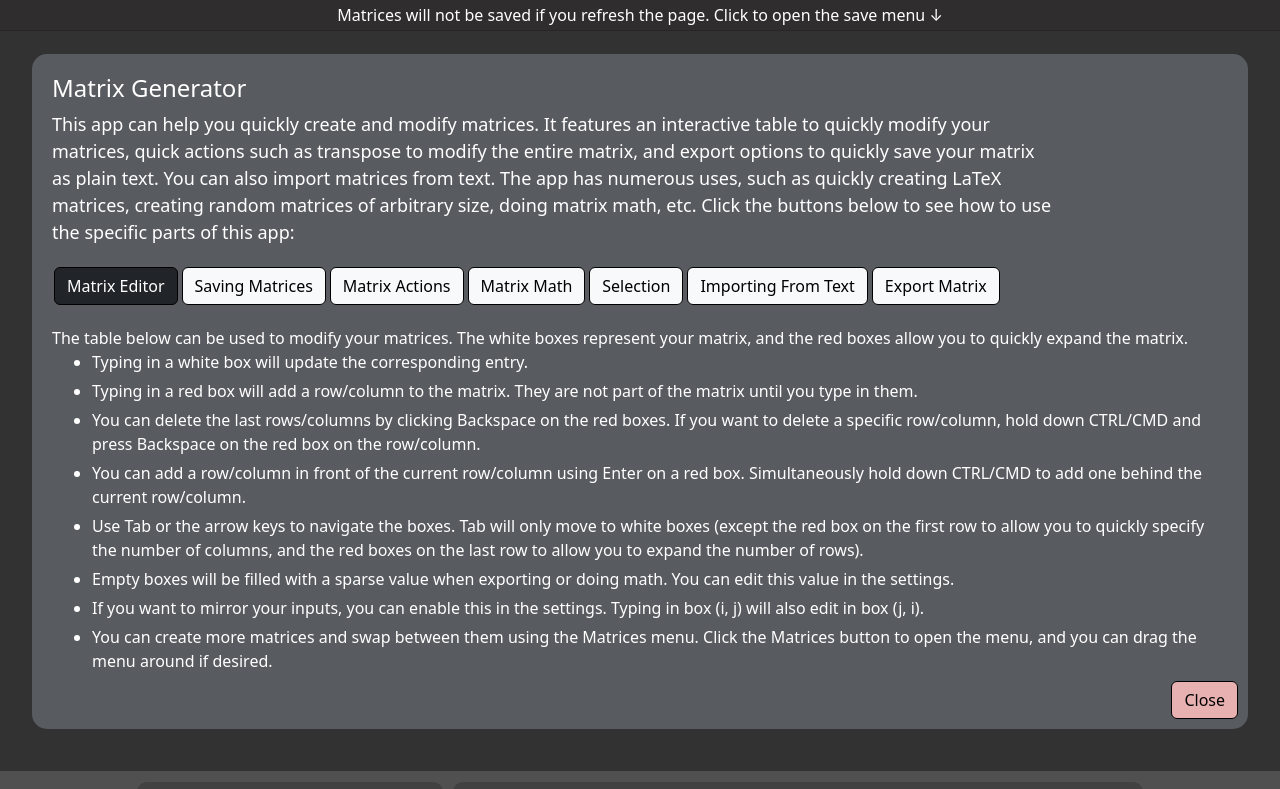
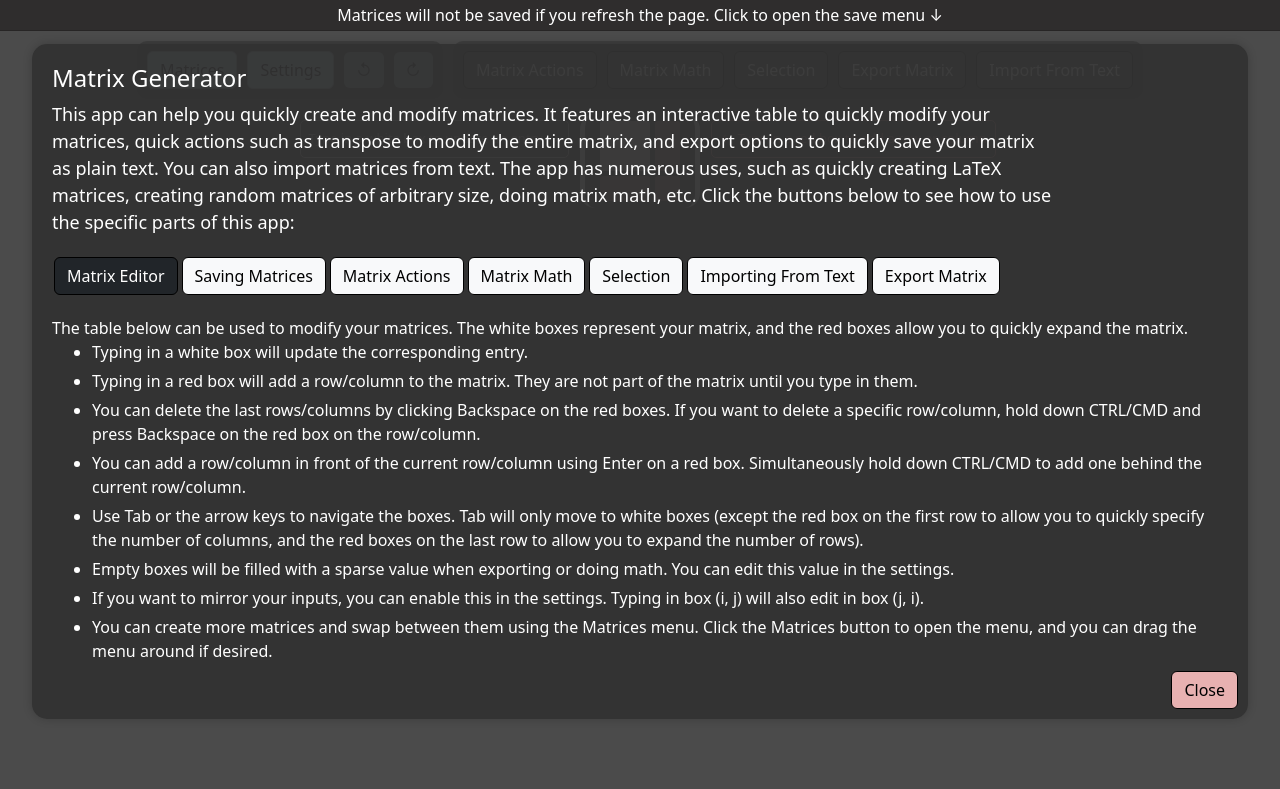
Before and after one commit to andrewctam/matrix-gen, a Next.js app in the folder frontend/: page / in a window 1280 px wide. Shown: the top 789 px of the page. Built offline with nearby package versions, Linux system fonts and the light colour scheme.

Commit message:
Make save menu and tutorial floating

```diff
--- a/frontend/components/navigation/Navigation.js
+++ b/frontend/components/navigation/Navigation.js
@@ -1,22 +1,22 @@
-import React, { useEffect, useState } from 'react';
+import React, { useEffect, useState, useRef } from 'react';
 
 import SaveMatrices from './saving/SaveMatrices';
 import Tutorial from './Tutorial';
 
 import styles from "./Navigation.module.css";
 
-
 const Navigation = (props) => {
     const [showTutorial, setShowTutorial] = useState(false);
     const [showSaveMenu, setShowSaveMenu] = useState(false);
 
     const [hovering, setHovering] = useState(false);
-
+    const topBar= useRef(null);
     useEffect(() => {
         if (localStorage.getItem("First Visit") === null) {
             setShowTutorial(true);
         }
     }, []);
+
 
     if (props.showMerge) {
         var saving = `Logged in as ${props.username}. There is currently a storage conflict.`;
@@ -40,10 +40,8 @@ const Navigation = (props) => {
 
 
 
-    return <div className = {styles.navigation}>
-
-        <div className={styles.topBar}
-            onClick={(e) => { e.stopPropagation(); setShowSaveMenu(!showSaveMenu) }}>
+    return <div className={styles.navigation}>
+        <div className = {styles.topBar} onClick={(e) => { e.stopPropagation(); setShowSaveMenu(!showSaveMenu); setShowTutorial(false) }} ref = {topBar}>
             <div
                 style={{ color: hovering ? (props.saveToLocal || props.username ? "rgb(147, 221, 165)" : "rgb(247, 198, 198)") : "white" }}
                 onMouseEnter={() => { setHovering(true) }}
@@ -57,13 +55,12 @@ const Navigation = (props) => {
             </div>
 
             {!showTutorial ?
-            <div className={styles.toggleTutorial} onClick={(e) => { e.stopPropagation(); setShowTutorial(true) }} >
+                <div className={styles.toggleTutorial} onClick={(e) => { e.stopPropagation(); setShowTutorial(true); setShowSaveMenu(false) }} >
                     ?
                 </div> : null}
         </div>
 
-        {showSaveMenu || showTutorial ?
-            <div className={styles.navigateBar}>
+        <div className={styles.navigateBar} style = {{top: topBar.current ? topBar.current.offsetHeight + "px" : "0px"}}>
             {showSaveMenu ?
                 <SaveMatrices
                     username={props.username}
@@ -82,14 +79,13 @@ const Navigation = (props) => {
                     closeSaveMenu={() => { setShowSaveMenu(false) }}
                     addAlert={props.addAlert}
 
-                        setSaveToLocal = {props.setSaveToLocal}
+                    setSaveToLocal={props.setSaveToLocal}
                 /> : null}
 
             {showTutorial ?
                 <Tutorial closeTutorial={() => { setShowTutorial(false) }} />
                 : null}
-            </div> : null}
-
+        </div>
     </div>
 }
 
--- a/frontend/components/navigation/Navigation.module.css
+++ b/frontend/components/navigation/Navigation.module.css
@@ -1,18 +1,15 @@
 .navigateBar {
-  background-color: rgb(50, 50, 50);
-  margin-top: 0px;
-  margin-bottom: 1px;
   width: 100%;
   height: fit-content;
-  padding-top: 10px;
-  padding-bottom: 10px;
-
+  padding: 0px;
+  position: absolute;
+  top: 0;
+  z-index: 10;
 }
 
 .navigation {
   position: relative
 }
-
 
 .mainBar {
   margin-top: 10px;
@@ -50,6 +47,7 @@
   cursor: pointer;
   display: flex;
   justify-content: center;
+  position: relative;
 
 }
 
--- a/frontend/components/navigation/Tutorial.module.css
+++ b/frontend/components/navigation/Tutorial.module.css
@@ -1,5 +1,6 @@
 .tutorial {
-    background-color: rgb(88, 91, 96);
+    background-color: rgba(50, 50, 50, 0.95);
+    box-shadow: 0 0 10px 0 rgba(0, 0, 0, 0.2);
     border-radius: 15px;
     width: 95%;
     margin: 2.5%;
--- a/frontend/components/navigation/saving/SaveMatrices.module.css
+++ b/frontend/components/navigation/saving/SaveMatrices.module.css
@@ -1,15 +1,14 @@
 .saveMatrices {
-    background-color: rgb(88, 91, 96);
+    background-color: rgba(50, 50, 50, 0.95);
+    box-shadow: 0 0 10px 0 rgba(0, 0, 0, 0.2);
     border-radius: 15px;
     width: 95%;
     height: fit-content;
     margin: 2.5%;
     margin-top: 1%;
     padding: 20px;
-    padding-bottom: 40px;
     position: relative;
 }
-
 
 .loginForm {
     display: block;
--- a/frontend/components/selectors/FloatingMenu.module.css
+++ b/frontend/components/selectors/FloatingMenu.module.css
@@ -20,7 +20,6 @@
 @media screen and (max-width: 1133px) {
     .selectors {
         width: 60vw;
-
     }
 
     .selectors, .settingsMenu {
@@ -35,7 +34,6 @@
 
     .floatingMenu {
         position: relative;
-        top: 0;
     }
 
 }
@@ -67,7 +65,6 @@
 .selectors>button {
     width: fit-content;
     text-align: center;
-
 }
 
 
--- a/frontend/styles/globals.css
+++ b/frontend/styles/globals.css
@@ -3,7 +3,7 @@ body {
     margin: 0px;
     padding: 0px 0px 48px 0px;
     color: white;
-    background-color: rgb(80, 80, 80);
+    background-color: rgb(75,75,75);
     user-select: none;
     width: 100%;
 }
```
Lines whose indentation alone changed are shown as unchanged.
